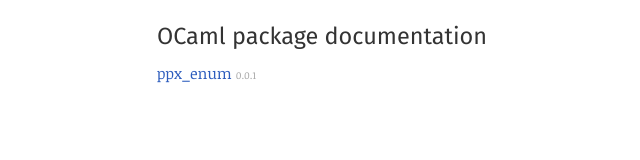
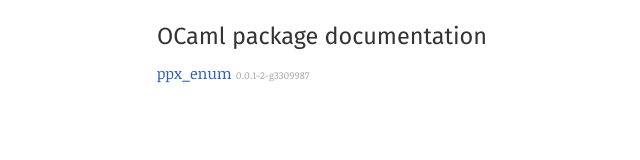
Before and after one commit to cryptosense/ppx_enum, a plain HTML site: page doc/index.html in a window 1280 px wide. Shown: the full height of the page, 130-770 px from the left. Drawn offline with Linux system fonts and the light colour scheme.

Commit message:
Update ppx_enum doc to 0.0.1-2-g3309987.

```diff
--- a/doc/index.html
+++ b/doc/index.html
@@ -11,7 +11,7 @@
       <div class="by-name">
       <h2>OCaml package documentation</h2>
       <ol>
-      <li><a href="ppx_enum/index.html">ppx_enum</a> <span class="version">0.0.1</span></li>
+      <li><a href="ppx_enum/index.html">ppx_enum</a> <span class="version">0.0.1-2-g3309987</span></li>
       </ol>
       </div>
     </main>
```
